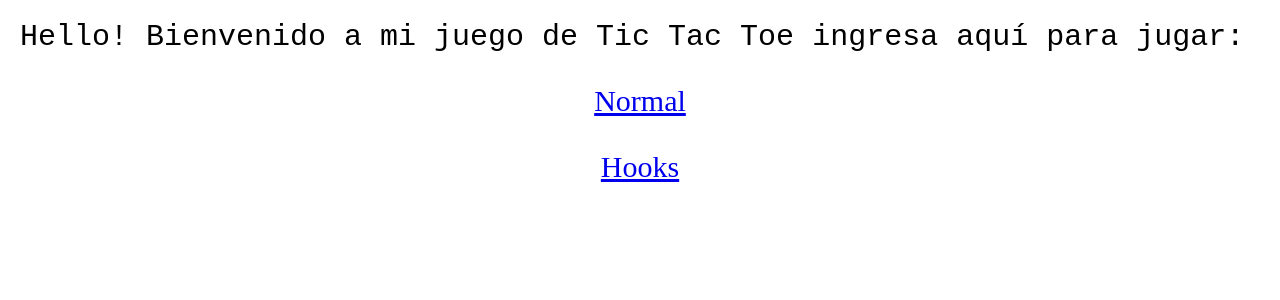
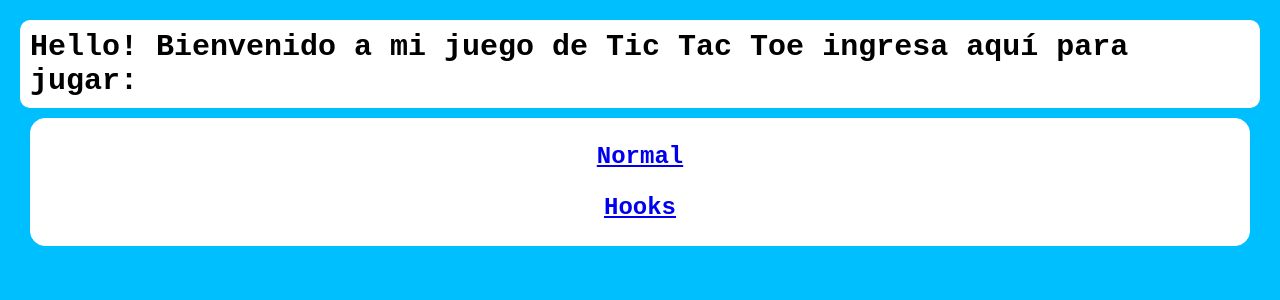
Before and after one commit to dragoncorf/TicTac, a Next.js app: page / in a window 1280 px wide. Shown: the top 300 px of the page. Built offline with nearby package versions, Linux system fonts and the light colour scheme.

Commit message:
add css changes

```diff
--- a/pages/index.js
+++ b/pages/index.js
@@ -3,7 +3,10 @@ import Link from "next/link";
 export default function Home() {
   return (
     <div>
+      <div className="saludo">
         Hello! Bienvenido a mi juego de Tic Tac Toe ingresa aquí para jugar:
+      </div>
+      <div className="enlacesIndex">
         <p>
           <Link href="/jugar">
             <a>Normal</a>
@@ -15,5 +18,6 @@ export default function Home() {
           </Link>
         </p>
       </div>
+    </div>
   );
 }
--- a/styles/global.css
+++ b/styles/global.css
@@ -1,18 +1,45 @@
 body {
   font: 30px "Courier New", Courier, monospace;
   margin: 20px;
+  background-color: deepskyblue;
+}
+.saludo{
+  display: flex;
+  font-weight: bold;
+  justify-content: center;
+  background-color: #ffffff;
+  border-radius: 10px;
+  padding: 10px;
+}
+.enlacesIndex{
+  font: 14px "Courier New";
+  background: #fff;
+  border: 1px solid #fff;
+  font-size: 24px;
+  font-weight: bold;
+  border-radius: 15px;
+  margin: 10px;
+}
+.buttonList{
+  display: flex;
+  justify-content: center;
 }
 h1{
+  display: flex;
   justify-content: center;
+  background-color: #fff;
+  border-radius: 10px;
 }
-a {
-  font: 30px "Times New Roman", Times, serif;
-}
+
 p {
   text-align: center;
 }
+
 ol,
 ul {
+  display: flex;
+  justify-content: center;
+  flex-direction: column;
   padding-left: 30px;
 }
 
@@ -24,12 +51,14 @@ ul {
 
 .status {
   margin-bottom: 10px;
+  background-color: #fff;
+  border-radius: 10px;
 }
 
 .square {
   font: 14px "Courier New";
   background: #fff;
-  border: 1px solid #999;
+  border: 1px solid #fff;
   float: left;
   font-size: 24px;
   font-weight: bold;
@@ -54,6 +83,7 @@ ul {
 .game {
   display: flex;
   flex-direction: row;
+  justify-content: center;
 }
 
 .game-info {
@@ -68,10 +98,14 @@ ul {
   margin-top: 7px;
   background: #fff;
   border-radius: 5px;
-  border: 1px solid #999;
+  border: 1px solid #fff;
+  background-color: #fff;
+  border-radius: 10px;
 }
 .status {
   font-weight: bold;
+  display: flex;
+  justify-content: center;
 }
 .padre {
   max-width: 500px;
```
Also changed, not shown: pages/jugar.js (+4 -4 lines). Lines whose indentation alone changed are shown as unchanged.
